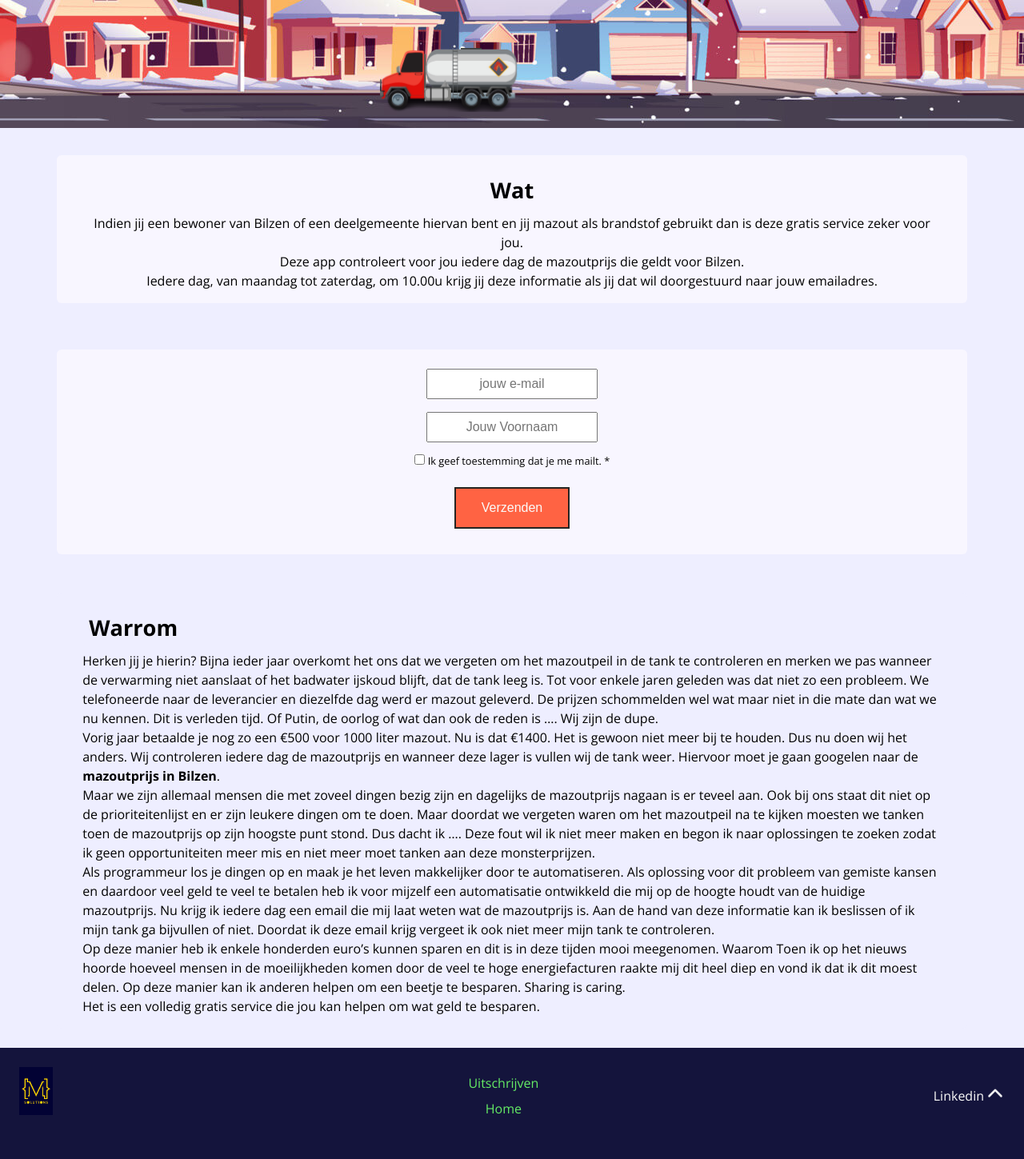
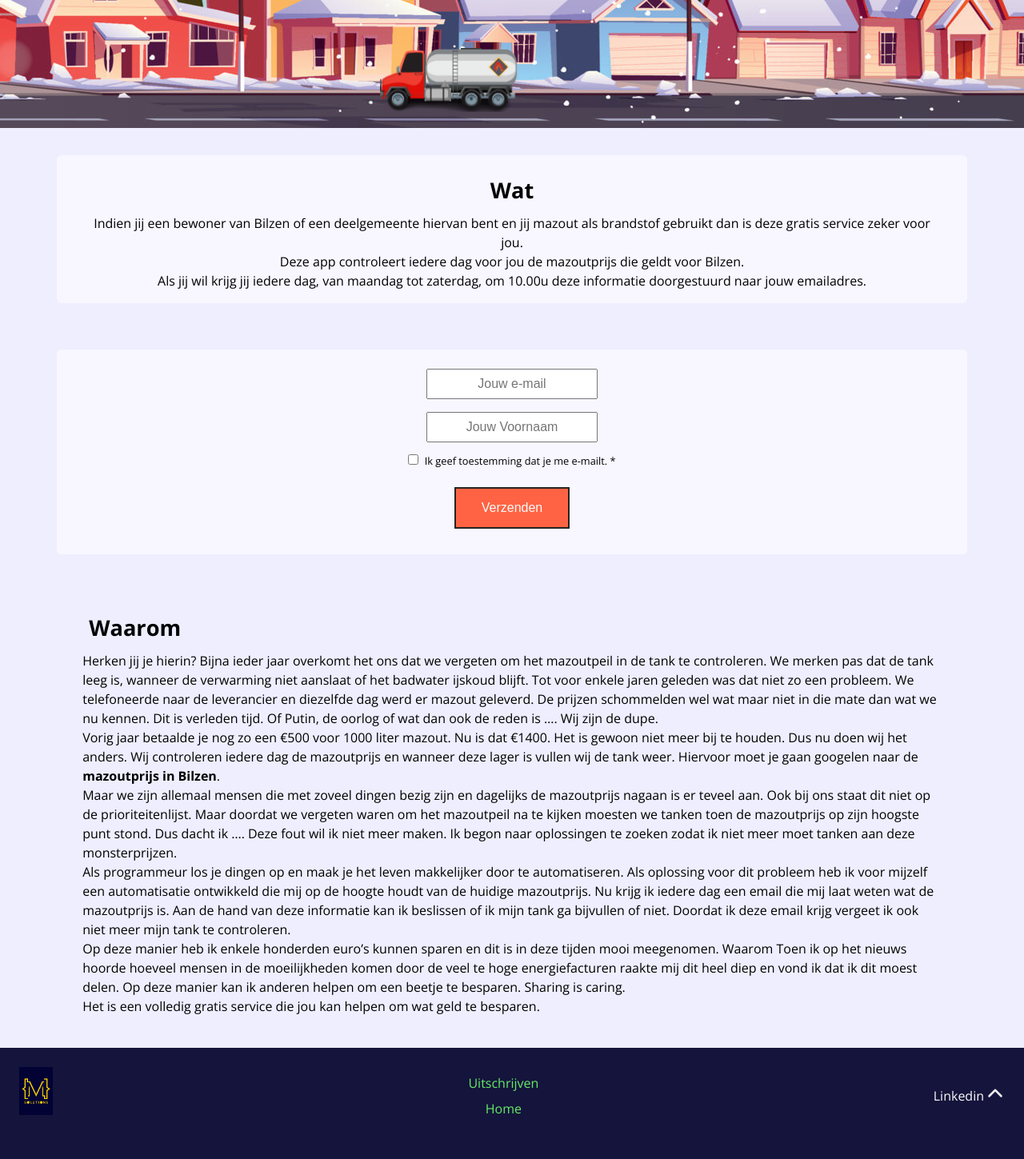
Before and after one commit to Manoj0718/mazoethubFrontend, a Vue app: page / in a window 1280 px wide. Shown: the part 426-1875 px from the top of the page at 80% size. Built offline with nearby package versions, Linux system fonts and the light colour scheme.

Commit message:
spellings

```diff
--- a/src/components/POST.vue
+++ b/src/components/POST.vue
@@ -4,7 +4,7 @@
             <!-- Form Field all vee-validate -->
             <Form class="form" ref="form" name="post_form" @submit="sentEmail()" @keydown.enter="sentEmail()">
                 <div>
-                    <Field type="email" name="email_input" placeholder="jouw e-mail" v-model="formData.email"
+                    <Field type="email" name="email_input" placeholder="Jouw e-mail" v-model="formData.email"
                         class="input-box" :rules="validateEmail" />
                     <p>
                         <ErrorMessage name="email_input" class="error-msg"></ErrorMessage>
@@ -20,7 +20,7 @@
 
                 <div class="box">
                     <Field name="box_input" type="checkbox" value="yes" class="check-box" :rules="isRequired"
-                        style="margin-right: 0.5vh" />Ik geef toestemming dat je me mailt. *
+                        style="margin-right: 0.5vh" /> Ik geef toestemming dat je me e-mailt. *
                 </div>
                 <ErrorMessage name="box_input" class="error-msg"></ErrorMessage>
                 <button class="btn">Verzenden</button>
--- a/src/components/WhatSection.vue
+++ b/src/components/WhatSection.vue
@@ -4,9 +4,9 @@
             <h3 style="font-weight:900">Wat</h3>
             <p style="text-align:center">Indien jij een bewoner van Bilzen of een deelgemeente hiervan bent en jij
                 mazout als brandstof gebruikt dan is deze gratis service zeker voor jou. <br>
-                Deze app controleert voor jou iedere dag de mazoutprijs die geldt voor Bilzen. <br>
-                Iedere dag, van maandag tot zaterdag, om 10.00u krijg jij deze informatie als jij dat
-                wil doorgestuurd naar jouw emailadres.</p>
+                Deze app controleert iedere dag voor jou de mazoutprijs die geldt voor Bilzen. <br>
+                Als jij wil krijg jij iedere dag, van maandag tot zaterdag, om 10.00u deze informatie
+                doorgestuurd naar jouw emailadres.</p>
         </div>
     </div>
 </template>
--- a/src/components/Why.vue
+++ b/src/components/Why.vue
@@ -3,10 +3,10 @@
 <template>
     <div class="container">
         <div class="whatSection">
-            <h3 class="h3title">Warrom</h3>
+            <h3 class="h3title">Waarom</h3>
             <p>Herken jij je hierin? Bijna ieder jaar overkomt het ons dat we vergeten om het
-                mazoutpeil in de tank te controleren en merken we pas wanneer de verwarming
-                niet aanslaat of het badwater ijskoud blijft, dat de tank leeg is. Tot voor enkele
+                mazoutpeil in de tank te controleren. We merken pas dat de tank leeg is, wanneer de verwarming
+                niet aanslaat of het badwater ijskoud blijft. Tot voor enkele
                 jaren geleden was dat niet zo een probleem. We telefoneerde naar de leverancier
                 en diezelfde dag werd er mazout geleverd. De prijzen schommelden wel wat maar
                 niet in die mate dan wat we nu kennen. Dit is verleden tijd. Of Putin, de oorlog of
@@ -19,16 +19,14 @@
                 Hiervoor moet je gaan googelen naar de <span style="font-weight: 900;">mazoutprijs in Bilzen</span>.
                 <br> Maar we zijn
                 allemaal mensen die met zoveel dingen bezig zijn en dagelijks de mazoutprijs
-                nagaan is er teveel aan. Ook bij ons staat dit niet op de prioriteitenlijst en er
-                zijn leukere dingen om te doen.
+                nagaan is er teveel aan. Ook bij ons staat dit niet op de prioriteitenlijst.
                 Maar doordat we vergeten waren om het mazoutpeil na te kijken moesten
                 we tanken toen de mazoutprijs op zijn hoogste punt stond.
-                Dus dacht ik …. Deze fout wil ik niet meer maken en begon ik naar
-                oplossingen te zoeken zodat ik geen opportuniteiten meer mis en niet meer
+                Dus dacht ik …. Deze fout wil ik niet meer maken. Ik begon naar
+                oplossingen te zoeken zodat ik niet meer
                 moet tanken aan deze monsterprijzen. <br>
                 Als programmeur los je dingen op en maak je het leven makkelijker door te
-                automatiseren. Als oplossing voor dit probleem van gemiste kansen en
-                daardoor veel geld te veel te betalen heb ik voor mijzelf een automatisatie
+                automatiseren. Als oplossing voor dit probleem heb ik voor mijzelf een automatisatie
                 ontwikkeld die mij op de hoogte houdt van de huidige mazoutprijs. Nu krijg ik
                 iedere dag een email die mij laat weten wat de mazoutprijs is. Aan de hand
                 van deze informatie kan ik beslissen of ik mijn tank ga bijvullen of niet.
--- a/src/views/Unscribe.vue
+++ b/src/views/Unscribe.vue
@@ -25,7 +25,7 @@
         </div>
     <!-- <router-link to="/">
             <button class="cancel-button">Teruggaan</button>
-                                                    </router-link> -->
+                                                                </router-link> -->
     </div>
 </template>
 
@@ -64,7 +64,7 @@ export default {
         },
 
         async sentEmail() {
-
+            console.log(import.meta.env.VITE_UNSUBSCRIBE_REQUEST);
             try {
                 const responce = await fetch(import.meta.env.VITE_UNSUBSCRIBE_REQUEST, {
                     method: 'DELETE',
```
